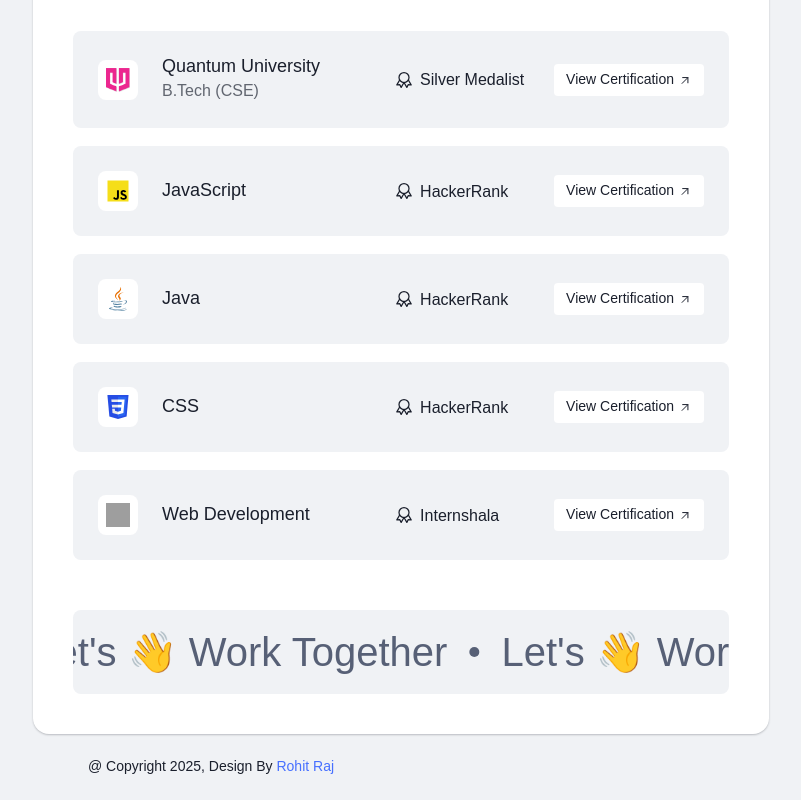
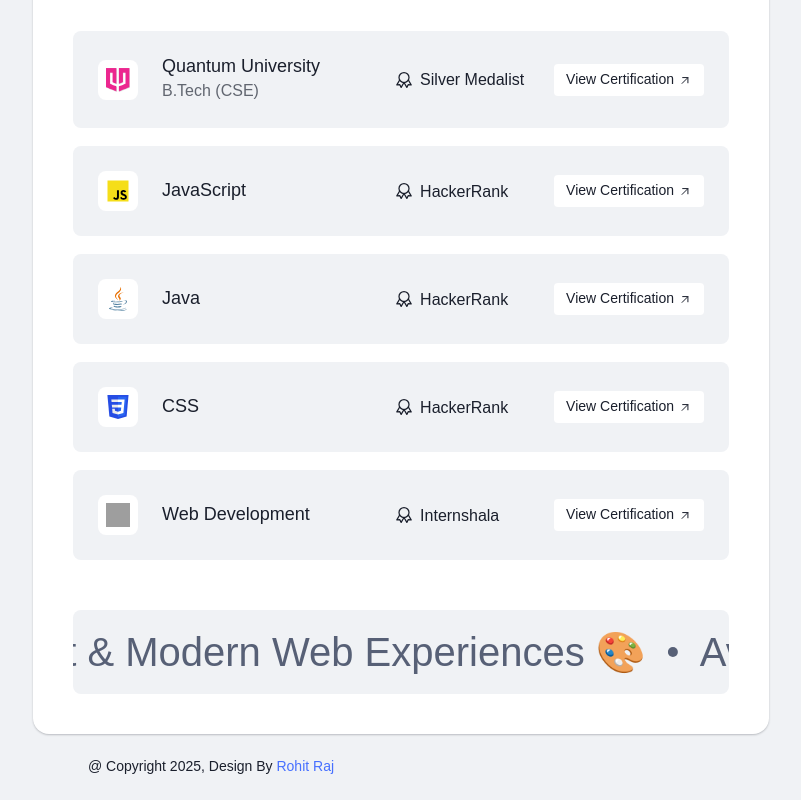
Before and after one commit to rohitraj232/rohitrajweb, a React (Vite) app: page /about in a window 1280 px wide. Shown: the part 1358-2158 px from the top of the page, without its empty margins (429-1230 px from the left). Built offline with nearby package versions, Linux system fonts and the light colour scheme; grey boxes are pictures that could not be loaded.

Commit message:
ui improvement

```diff
--- a/src/pages/About.jsx
+++ b/src/pages/About.jsx
@@ -255,12 +255,10 @@
                                         <div className="work-together-slider">
                                             <div className="slider-main d-flex gap-4 align-items-center">
                                                 <div className="slider-item">
-                                                    <Link to="/contact">Let's 👋 Work Together</Link>
-                                                    <Link to="/contact">Let's 👋 Work Together</Link>
+                                                    <Link to="/contact">Available for Hire 🚀 - Crafting Smooth, Fast & Modern Web Experiences 🎨</Link>
                                                 </div>
                                                 <div className="slider-item">
-                                                    <Link to="/contact">Let's 👋 Work Together</Link>
-                                                    <Link to="/contact">Let's 👋 Work Together</Link>
+                                                    <Link to="/contact">Available for Hire 🚀 - Crafting Smooth, Fast & Modern Web Experiences 🎨</Link>
                                                 </div>
                                             </div>
                                         </div>
--- a/src/pages/Contact.jsx
+++ b/src/pages/Contact.jsx
@@ -25,33 +25,33 @@
 
                   <div className="row">
                     <div className="col-12 col-md-4">
-                      <div className="cnt-wrapper border border-1 rounded-3 shadow-sm p-3">
-                        <Link to="mailto:rohitsp927@gmail.com">
+                      <div className="cnt-wrapper border border-1 rounded-3 shadow-sm p-3 mb-3">
+                        <a href="mailto:rohitsp927@gmail.com">
                           <div className="cnt-img">
                             <i class="fas fa-envelope fs-5"></i>
                             <p className='mb-0'> rohitsp927@gmail.com </p>
                           </div>
-                        </Link>
+                        </a>
                       </div>
                     </div>
                     <div className="col-12 col-md-4">
-                      <div className="cnt-wrapper border border-1 rounded-3 shadow-sm p-3">
-                        <Link to="tel:8709951763 ">
+                      <div className="cnt-wrapper border border-1 rounded-3 shadow-sm p-3 mb-3">
+                        <a href="tel:8709951763 ">
                           <div className="cnt-img">
                             <i class="fas fa-phone-alt fs-5"></i>
                             <p className='mb-0'> +91 8709951763 </p>
                           </div>
-                        </Link>
+                        </a>
                       </div>
                     </div>
                     <div className="col-12 col-md-4">
-                      <div className="cnt-wrapper border border-1 rounded-3 shadow-sm p-3">
-                        <Link to="https://www.linkedin.com/in/rohitraj27/">
+                      <div className="cnt-wrapper border border-1 rounded-3 shadow-sm p-3 mb-3">
+                        <a href="https://www.linkedin.com/in/rohitraj27/">
                           <div className="cnt-img">
                             <i class="fab fa-linkedin fs-5"></i>
                             <p className='mb-0'> LinkedIn </p>
                           </div>
-                        </Link>
+                        </a>
                       </div>
                     </div>
                   </div>
```
